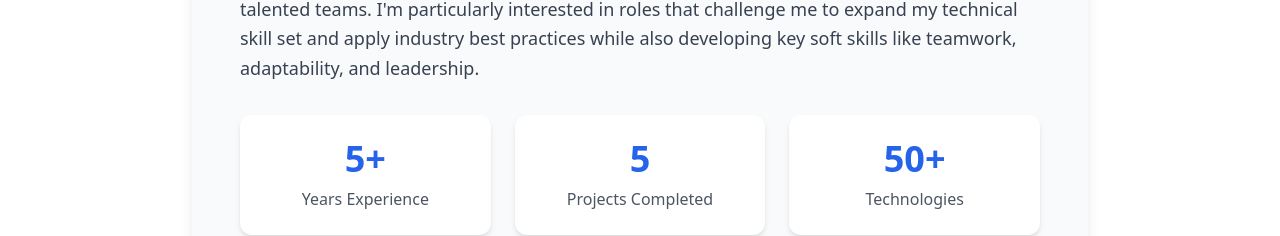
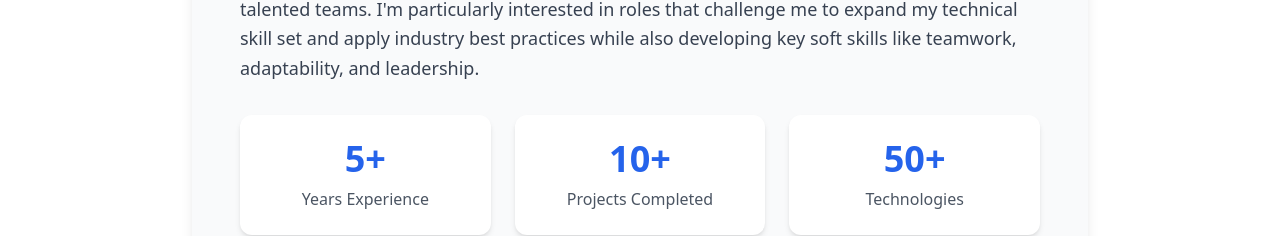
Before and after one commit to William-Jay-Inclino/jay-portfolio, a Nuxt app: page / in a window 1280 px wide. Shown: the part 1190-1426 px from the top of the page. Built offline with nearby package versions, Linux system fonts and the light colour scheme.

Commit message:
update about section

```diff
--- a/app/components/AboutSection.vue
+++ b/app/components/AboutSection.vue
@@ -24,7 +24,7 @@
               <div class="text-gray-600 dark:text-gray-400">Years Experience</div>
             </div>
             <div class="text-center p-6 bg-white dark:bg-gray-700 rounded-xl shadow-md">
-              <div class="text-blue-600 dark:text-blue-500 text-4xl font-bold mb-2">5</div>
+              <div class="text-blue-600 dark:text-blue-500 text-4xl font-bold mb-2">10+</div>
               <div class="text-gray-600 dark:text-gray-400">Projects Completed</div>
             </div>
             <div class="text-center p-6 bg-white dark:bg-gray-700 rounded-xl shadow-md">
```
